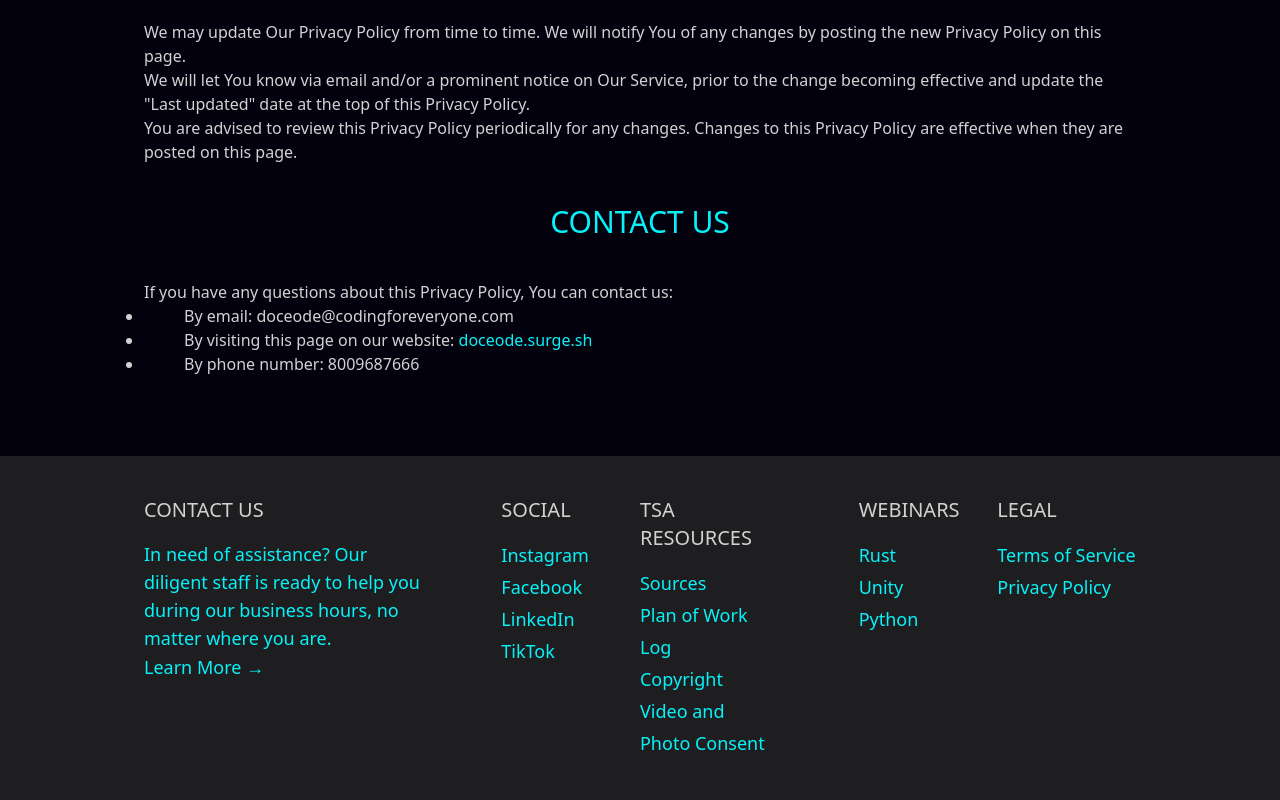
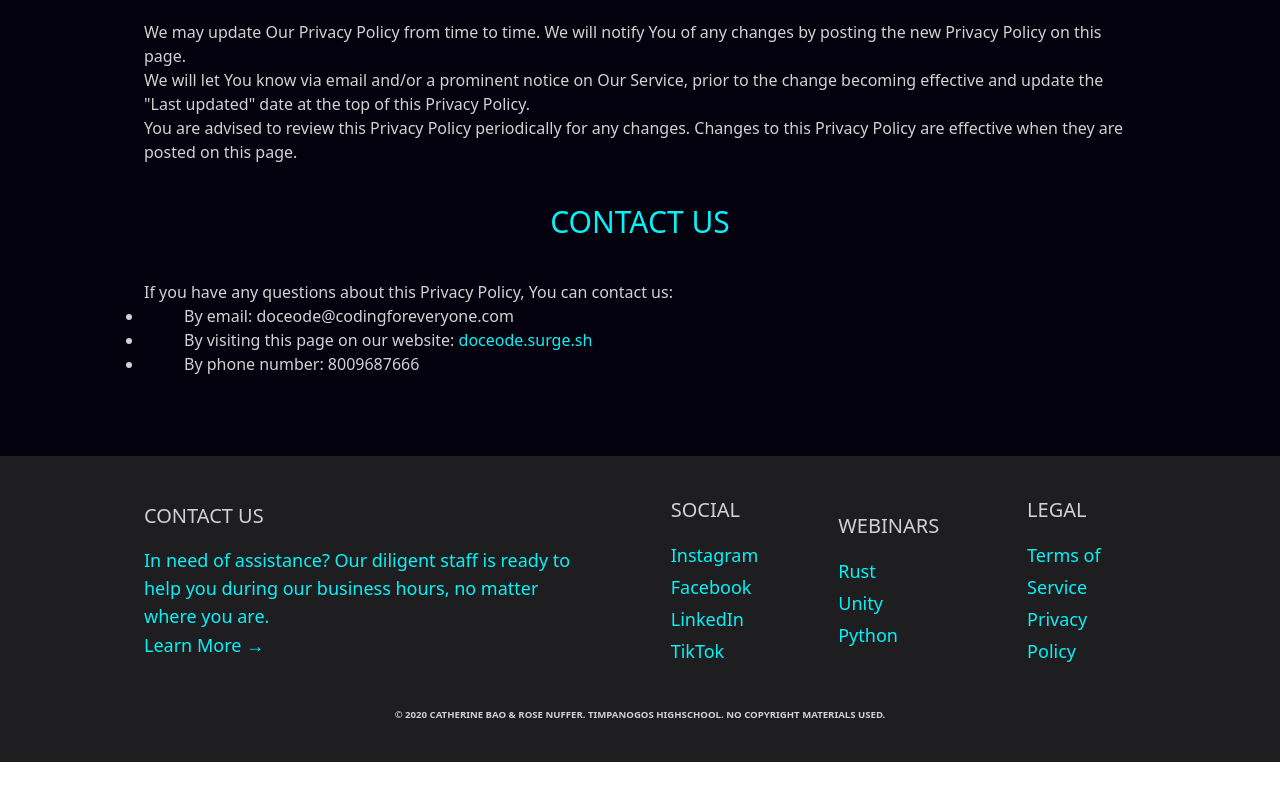
Before and after one commit to CatherineBao/doceodeweb, a React (Vite) app: page /legal/privacy-policy in a window 1280 px wide. Shown: the part 6276-7076 px from the top of the page. After the commit the page ends 7038 px from the top, so only its background shows below. Built offline with nearby package versions, Linux system fonts and the light colour scheme.

Commit message:
Update Footer.jsx

```diff
--- a/src/components/Footer.jsx
+++ b/src/components/Footer.jsx
@@ -5,42 +5,40 @@ const Footer = () => {
   const link = 'text-ice-blue text-lg mt-5 hover:text-med-blue duration-200 mt-5 font-thin'
   const h1 = 'uppercase text-white-gray text-xl mb-4 mt-5 lg:mt-0'
   return (
-  	<div className='bg-dark-gray py-10 lg:flex lg:justify-between lg:gap-x-20 leading-8 mt-10 sm:mt-20 px-4 sm:px-14 lg:px-36 '>
-  		<div className='lg:w-1/3'>
+    <div className='bg-dark-gray py-10 mt-10 sm:mt-20 px-4 sm:px-14 lg:px-36'>
+  	<div className='flex flex-col lg:flex-row items-center justify-center lg:justify-between lg:gap-x-20 leading-8  '>
+  		<div className='lg:w-1/2'>
   			<h3 className='uppercase text-white-gray text-xl mb-4'>Contact us</h3>
   			<p className='text-ice-blue text-lg font-thin'>In need of assistance? Our diligent staff is ready to help you during our business hours, no matter where you are.</p>
-  			<Link className='text-ice-blue text-lg mt-5 hover:text-med-blue duration-200 mt-8 pt-5 font-thin' to='/contact'> Learn More &#8594;</Link>
+  			<Link className='text-ice-blue text-lg mt-5 hover:text-med-blue duration-200 mt-8 pt-5 font-thin' to="/contact"> Learn More &#8594;</Link>
   		</div>
-      <div className='flex pt-10 lg:w-1/3 lg:pt-0'>
+      <div className='flex pt-10 lg:pt-0'>
       		<div className='w-1/2'>
       			<h3 className={h1}>social</h3>
-      			<a className={link} href='https://www.instagram.com/?hl=en' target='_blank'>Instagram</a> <br/>
-      			<a className={link} href='https://www.facebook.com/' target='_blank'>Facebook</a> <br/>
-      			<a className={link} href='https://www.linkedin.com/' target='_blank'>LinkedIn</a> <br/>
-      			<a className={link} href='https://www.tiktok.com/en/' target='_blank'>TikTok</a>
+      			<a className={link} href="https://www.instagram.com/?hl=en" target="_blank">Instagram</a> <br/>
+      			<a className={link} href="https://www.facebook.com/" target="_blank">Facebook</a> <br/>
+      			<a className={link} href="https://www.linkedin.com/" target="_blank">LinkedIn</a> <br/>
+      			<a className={link} href="https://www.tiktok.com/en/" target="_blank">TikTok</a>
       		</div>
-      		<div className='w-1/2'>
-      			<h3 className={h1}>TSA Resources</h3>
-            <Link className={link} to='/resources'>Sources</Link> <br/>
-      			<a className={link} href='https://drive.google.com/file/d/1dAEX0rMaIrrscxNkcjJvanpAK6pxPMvW/view?usp=sharing' target='_blank'>Plan of Work Log</a> <br/>
-            <a className={link} href='https://drive.google.com/file/d/19yxuQtreGnn2Ym0xhkdOzpmQCwvRx2t4/view' target='_blank'>Copyright</a> <br/>
-            <a className={link} href='https://drive.google.com/drive/folders/1vO4cD14A19ukYKR08SR92QVHhlHI78hh' target='_blank'>Video and Photo Consent</a>
-    			</div>
       </div>
-    	<div className='flex mt-10 lg:w-1/3 lg:mt-0'>
+    	<div className='flex items-center justify-center mt-10 lg:w-1/3 lg:mt-0 gap-20 lg-gap-0'>
         <div className='w-1/2'>
     			<h3 className={h1}>Webinars</h3>
-    			<a className={link} href='https://doc.rust-lang.org/rustdoc/what-is-rustdoc.html' target='_blank'>Rust</a> <br/>
-    			<a className={link} href='https://docs.unity3d.com/Manual/index.html' target='_blank'>Unity</a> <br/>
-    			<a className={link} href='https://docs.python.org/3/' target='_blank'>Python</a>
+    			<a className={link} href="https://doc.rust-lang.org/rustdoc/what-is-rustdoc.html" target="_blank">Rust</a> <br/>
+    			<a className={link} href="https://docs.unity3d.com/Manual/index.html" target="_blank">Unity</a> <br/>
+    			<a className={link} href="https://docs.python.org/3/" target="_blank">Python</a>
     		</div>
     		<div className='w-1/2 lg:mt-0'>
     			<h3 className={h1}>Legal</h3>
-  				<Link className={link} to='/legal/terms-of-service'>Terms of Service</Link> <br/>
-          <Link className={link} to='/legal/privacy-policy'>Privacy Policy</Link>
+  				<Link className={link} to="/legal/terms-of-service">Terms of Service</Link> <br/>
+          <Link className={link} to="/legal/privacy-policy">Privacy Policy</Link>
     		</div>
       </div>
   	</div>
+      <div className='text-[0.6em] text-white-gray text-center mt-10 font-bold'>
+        © 2020 CATHERINE BAO & ROSE NUFFER. TIMPANOGOS HIGHSCHOOL. NO COPYRIGHT MATERIALS USED.
+      </div>
+      </div>
   )
 }
 
```
